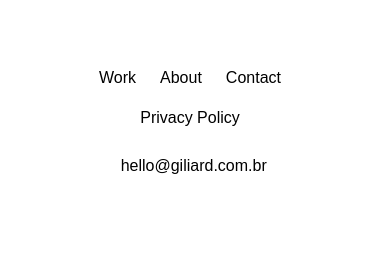
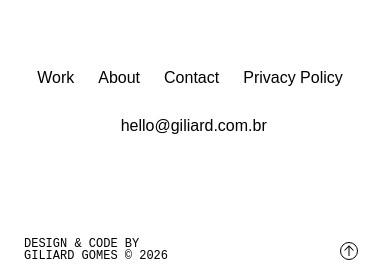
Before and after one commit to giliardgomes/giliard-website, a Next.js app: page /contact in a window 390 px wide. Shown: the part 1014-1290 px from the top of the page. Built offline with nearby package versions, Linux system fonts and the light colour scheme; no server answers; a web font is replaced by a local one.

Commit message:
Keep footer links on one line on mobile

```diff
--- a/components/Footer/Footer.module.css
+++ b/components/Footer/Footer.module.css
@@ -308,8 +308,8 @@ html[data-theme='light'] {
 @media (max-width: 768px) {
     .linksFooter {
         display: flex;
-        flex-wrap: wrap;
         justify-content: center;
-        padding-inline: var(--spacing-lg)!important;
+        padding-inline: 0!important;
+        flex-wrap: nowrap;
     }
 }
```
